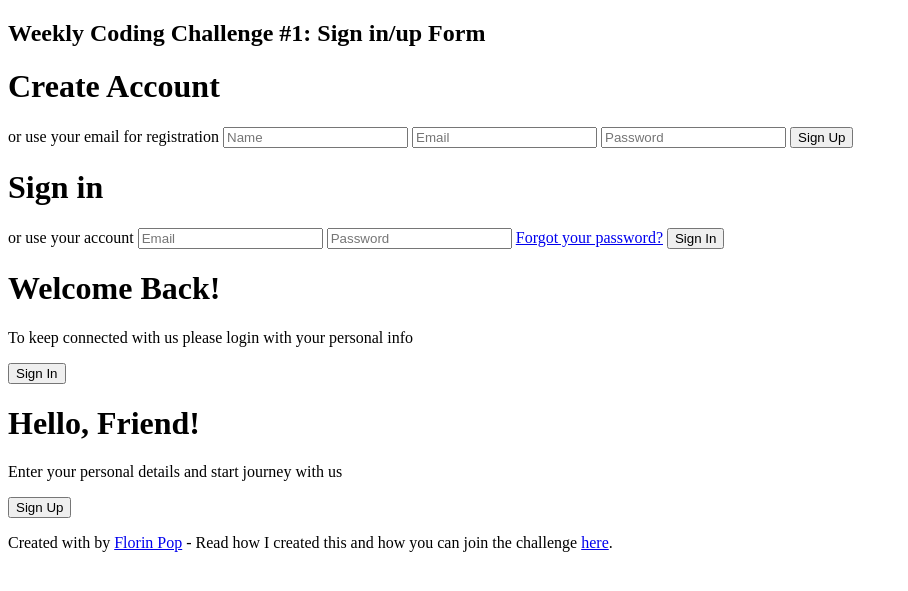
After one commit to Marwan1241/topaz, a PHP site: the page made by app/views/pages/login.php in a window 1280 px wide. The commit adds this page. Shown: the top 591 px of the page, without its empty margins (0-908 px from the left). Run offline with PHP 8.4, Linux system fonts and the light colour scheme; the template is opened without the code that fills it, so the values that code supplies are empty; some libraries are stand-ins or nearby versions.

Commit message:
added the footer , login page and register page with their css and javascript

```diff
--- a/app/views/inc/nav.php
+++ b/app/views/inc/nav.php
@@ -18,6 +18,9 @@
         </li>
            <li class="nav-item">
           <a class="nav-link active" aria-current="page" href="<?php echo URLROOT . 'pages/contact'; ?>">Contact Us</a>
+        </li>
+         <li class="nav-item">
+          <a class="nav-link active" aria-current="page" href="<?php echo URLROOT . 'pages/login'; ?>">Register</a>
         </li>
         <li class="nav-item dropdown">
           <a class="nav-link dropdown-toggle" href="#" id="navbarDropdown" role="button" data-bs-toggle="dropdown" aria-expanded="false">
--- /dev/null
+++ b/app/views/pages/login.php
@@ -0,0 +1,87 @@
+<?php
+class Login extends View
+{
+  public function output()
+  {
+    $title = $this->model->title;
+    $subtitle = $this->model->subtitle;
+    // $user_id = $_SESSION['user_id'];
+    // $user_name = $_SESSION['user_name'];
+
+
+
+    require APPROOT . '/views/inc/footer.php';
+  }
+}
+?>
+<!DOCTYPE html>
+<html lang="en">
+<head>
+   <meta charset="UTF-8">
+   <meta http-equiv="X-UA-Compatible" content="IE=edge">
+   <meta name="viewport" content="width=device-width, initial-scale=1.0">
+   <link rel="stylesheet" href="<?php echo URLROOT; ?>css/login.css">
+   <title>Register</title>
+</head>
+<body>
+   <h2>Weekly Coding Challenge #1: Sign in/up Form</h2>
+<div class="container" id="container">
+	<div class="form-container sign-up-container">
+		<form action="#">
+			<h1>Create Account</h1>
+			<div class="social-container">
+				<a href="#" class="social"><i class="fab fa-facebook-f"></i></a>
+				<a href="#" class="social"><i class="fab fa-google-plus-g"></i></a>
+				<a href="#" class="social"><i class="fab fa-linkedin-in"></i></a>
+			</div>
+			<span>or use your email for registration</span>
+			<input type="text" placeholder="Name" />
+			<input type="email" placeholder="Email" />
+			<input type="password" placeholder="Password" />
+			<button>Sign Up</button>
+		</form>
+	</div>
+	<div class="form-container sign-in-container">
+		<form action="#">
+			<h1>Sign in</h1>
+			<div class="social-container">
+				<a href="#" class="social"><i class="fab fa-facebook-f"></i></a>
+				<a href="#" class="social"><i class="fab fa-google-plus-g"></i></a>
+				<a href="#" class="social"><i class="fab fa-linkedin-in"></i></a>
+			</div>
+			<span>or use your account</span>
+			<input type="email" placeholder="Email" />
+			<input type="password" placeholder="Password" />
+			<a href="#">Forgot your password?</a>
+			<button>Sign In</button>
+		</form>
+	</div>
+	<div class="overlay-container">
+		<div class="overlay">
+			<div class="overlay-panel overlay-left">
+				<h1>Welcome Back!</h1>
+				<p>To keep connected with us please login with your personal info</p>
+				<button class="ghost" id="signIn">Sign In</button>
+			</div>
+			<div class="overlay-panel overlay-right">
+				<h1>Hello, Friend!</h1>
+				<p>Enter your personal details and start journey with us</p>
+				<button class="ghost" id="signUp">Sign Up</button>
+			</div>
+		</div>
+	</div>
+</div>
+
+<footer>
+	<p>
+		Created with <i class="fa fa-heart"></i> by
+		<a target="_blank" href="https://florin-pop.com">Florin Pop</a>
+		- Read how I created this and how you can join the challenge
+		<a target="_blank" href="https://www.florin-pop.com/blog/2019/03/double-slider-sign-in-up-form/">here</a>.
+	</p>
+</footer>
+
+<script src="<?php URLROOT; ?>js/login.js"></script>
+
+</body>
+</html>
--- /dev/null
+++ b/public/js/login.js
@@ -0,0 +1,11 @@
+const signUpButton = document.getElementById('signUp');
+const signInButton = document.getElementById('signIn');
+const container = document.getElementById('container');
+
+signUpButton.addEventListener('click', () => {
+	container.classList.add("right-panel-active");
+});
+
+signInButton.addEventListener('click', () => {
+	container.classList.remove("right-panel-active");
+});
```
Also changed, not shown: app/controllers/Pages.php (+10 -1 lines), app/views/inc/footer.php (+66 -5 lines), public/css/footer.css (added, +17 -0 lines), public/css/login.css (added).
